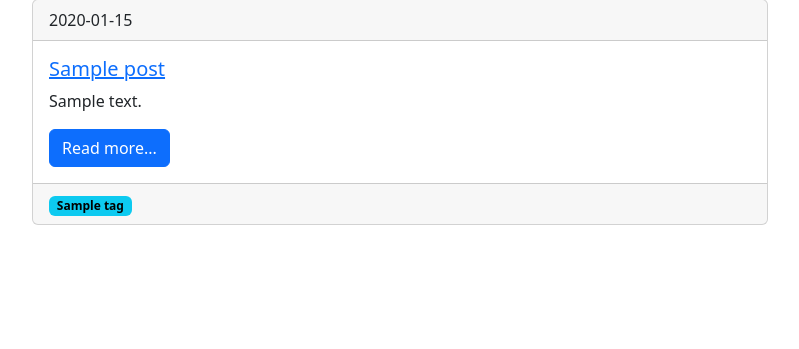
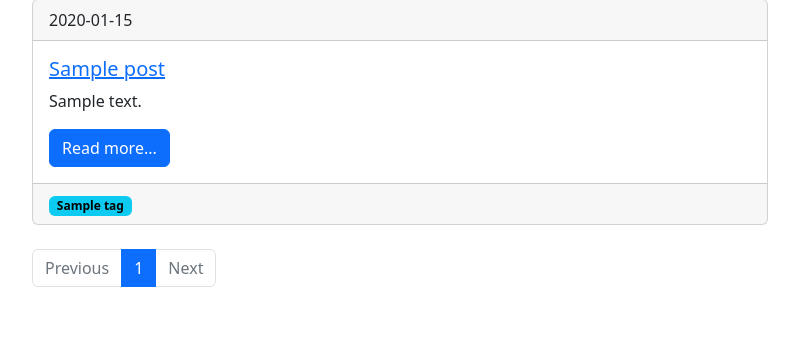
Before and after one commit to mayuras7685/flask-blog, a Flask app: page /blog/ in a window 1280 px wide. Shown: the part 129-478 px from the top of the page, without its empty margins (240-1039 px from the left). Run offline with Flask 2, Linux system fonts and the light colour scheme; tables that the repository leaves empty hold one stand-in row (values such as "Sample post").

Commit message:
Adding Pagination

```diff
--- a/posts/templates/posts/posts.html
+++ b/posts/templates/posts/posts.html
@@ -1,5 +1,27 @@
 {% extends 'base.html' %} {% block title %} Posts lists {% endblock %} {% block
 content %}
 <h1>Posts</h1>
-{% for post in posts %} {% include 'posts/includes/card.html' %} {% endfor %} {%
-endblock %}
+{% for post in pages.items %} {% include 'posts/includes/card.html' %} {% endfor
+%}
+
+<nav aria-label="...">
+  <ul class="pagination">
+    <li class="page-item {% if not pages.has_prev %} disabled {% endif %}">
+      <a class="page-link" href="./?page={{ pages.prev_num }}">Previous</a>
+    </li>
+
+    {% for page in pages.iter_pages() %}
+    <li class="page-item {% if page == pages.page %} active {% endif %}">
+      <a class="page-link" href="./?page={{ page }}"
+        >{{ page }} <span class="sr-only"></span
+      ></a>
+    </li>
+    {% endfor %}
+
+    <li class="page-item {% if not pages.has_next %} disabled {% endif %}">
+      <a class="page-link" href="./?page={{ pages.next_num }}">Next</a>
+    </li>
+  </ul>
+</nav>
+
+{% endblock %}
```
